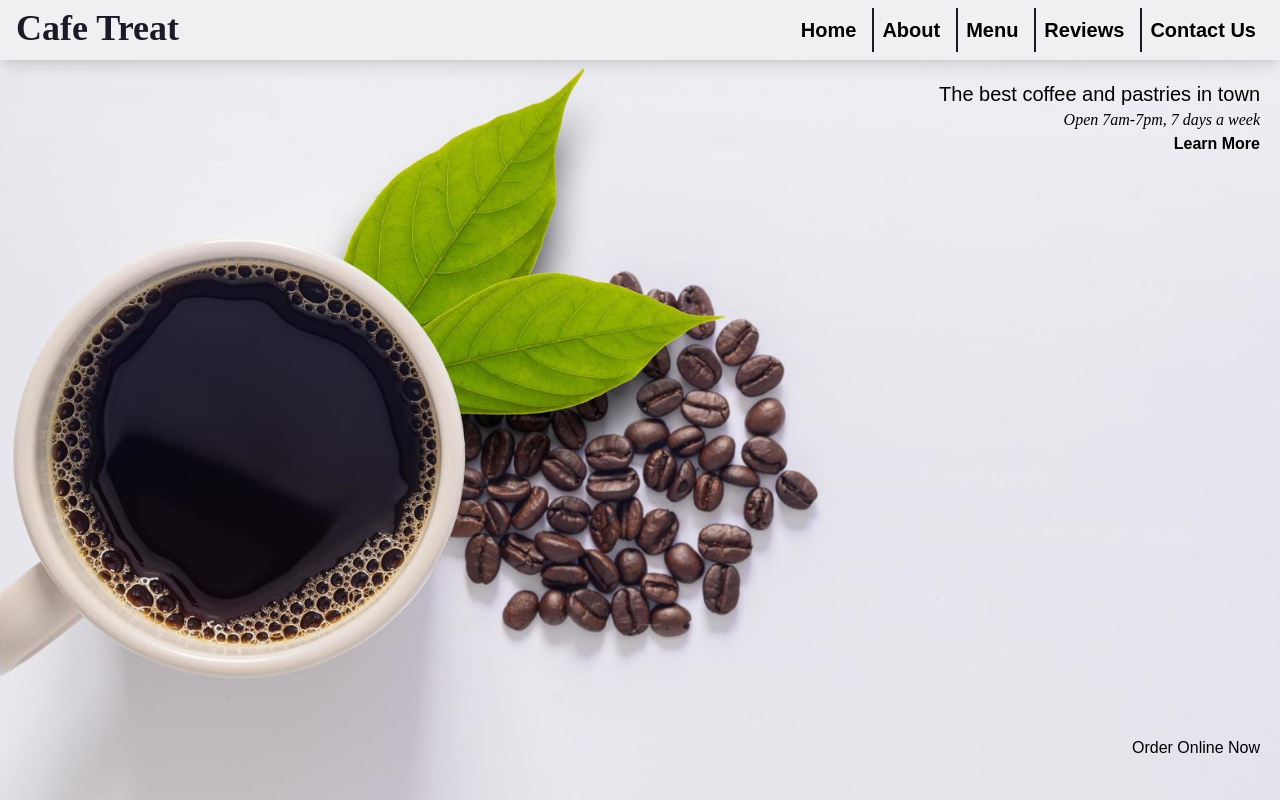
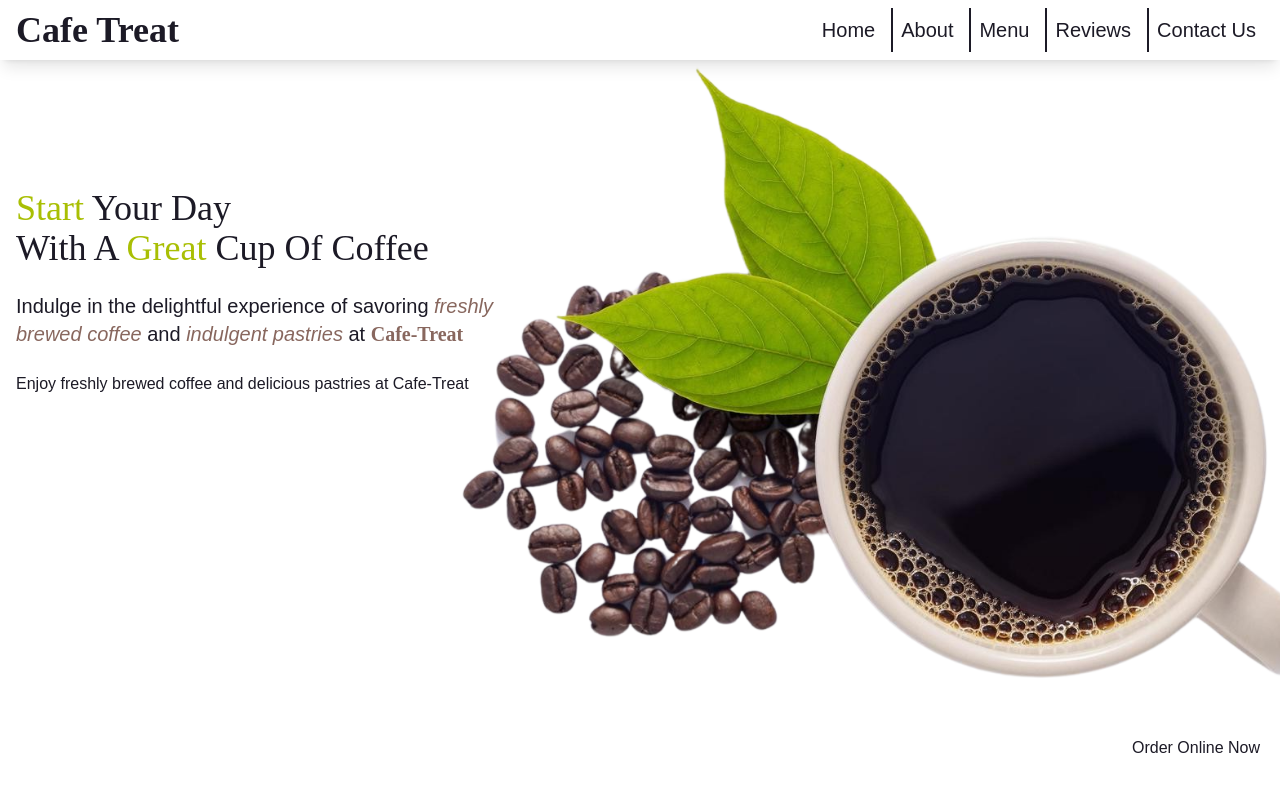
Before and after one commit to izik-adio/Cafe-Treat, a website: page build/index.html in a window 1280 px wide. Shown: the top 800 px of the page. Drawn offline with Linux system fonts and the light colour scheme; a web font is replaced by a local one.

Commit message:
feat: updated UI to match designs
Updated UI elements to match the provided designs. This includes:

- Using a different image for the hero section
- Increasing the font size of the main navigation links
- Updating the styling of the input fields
- Changing the background color of the main website area
- Changing the font family of the headings and body text

```diff
--- a/src/input.css
+++ b/src/input.css
@@ -34,11 +34,10 @@
 }
 @layer components {
   #hero {
-    background: #f0f0f2
-      url(../images/coffee-mug-coffee-beans-white-background.jpg) no-repeat;
+    background: url(../images/hero.png) no-repeat;
     @apply bg-contain bg-left sm:bg-cover sm:bg-center;
   }
   .main-nav-link {
-    @apply text-xl font-semibold p-2 justify-center hover:border-t-2 hover:border-l-2 hover:pt-1 focus:border-t-2 focus:border-l-2 focus:pt-1 hover:text-lBrown transition;
+    @apply text-lg lg:text-xl font-medium  px-2 py-1 md:p-2 justify-center hover:border-t-2 hover:border-l-2 hover:pt-1 focus:border-t-2 focus:border-l-2 focus:pt-1 hover:text-lBrown transition;
   }
 }
--- a/tailwind.config.js
+++ b/tailwind.config.js
@@ -5,9 +5,7 @@ module.exports = {
     extend: {
       colors: {
         dBrown: "#1C1A26", // Deep Brown (Text - Headings, Buttons, CTAs)
-        lBrown: "#58413D", // Lighter Brown (Text - Secondary, Highlights)
-        background: "#F0F0F2", // White (Background - Main Website Area)
-        foreground: "#e6e6eb", // Off-White (Content Areas, Product Boxes)
+        lBrown: "#88675E", // Lighter Brown (Text - Secondary, Highlights)
         highlight: "#A9BF04", // Bright Green (CTAs, Special Offers)
       },
       fontFamily: {
```
Also changed, not shown: build/css/style.css, build/images/coffee-mug-coffee-beans-white-background.jpg (deleted), build/images/hero.png (added), build/index.html.
